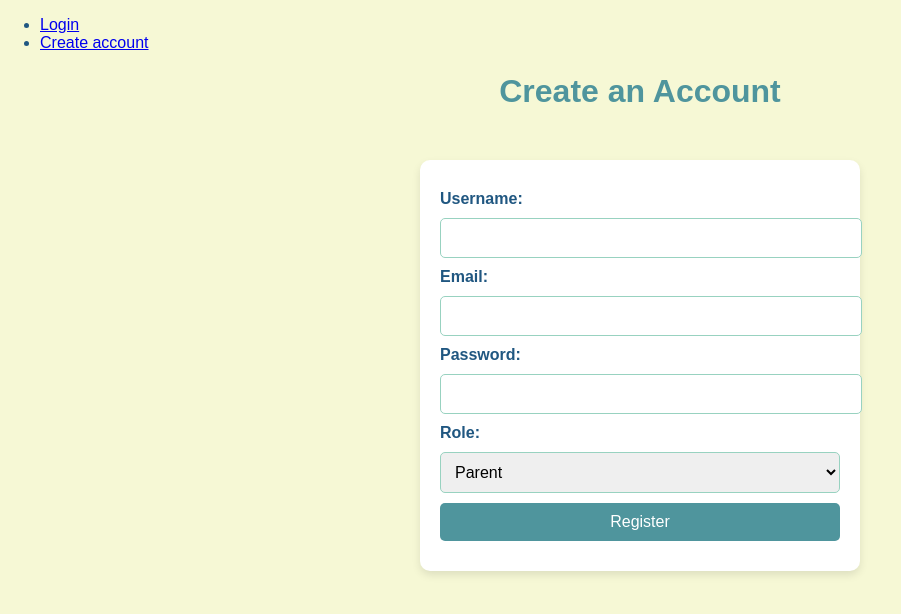
After one commit to shariyaansari/Safe-Steps, a Flask app: page /register in a window 1280 px wide. The commit adds this page. Shown: the top 614 px of the page, without its empty margins (0-901 px from the left). Run offline with Flask 3, Linux system fonts and the light colour scheme.

```diff
--- /dev/null
+++ b/main.py
@@ -0,0 +1,102 @@
+from flask import Flask, render_template, request, redirect, url_for, flash
+from flask_sqlalchemy import SQLAlchemy
+from flask_login import LoginManager, UserMixin, login_user, login_required, logout_user, current_user
+import secrets
+from werkzeug.security import generate_password_hash, check_password_hash
+
+# Generate secret key
+secret_key = secrets.token_hex(32)
+
+# Create Flask app
+app = Flask(__name__)
+
+# Database configuration
+app.config["SQLALCHEMY_DATABASE_URI"] = "sqlite:///db.sqlite"
+app.config["SECRET_KEY"] = secret_key
+
+# Initialize Flask extensions
+db = SQLAlchemy(app)
+login_manager = LoginManager()
+login_manager.init_app(app)
+login_manager.login_view = "login"
+
+# User model
+class Users(UserMixin, db.Model):
+    id = db.Column(db.Integer, primary_key=True)
+    username = db.Column(db.String(250), unique=True, nullable=False)
+    email = db.Column(db.String(250), unique=True, nullable=False)
+    password = db.Column(db.String(250), nullable=False)
+    role = db.Column(db.String(50), nullable=False, default="parent")  # "admin" or "parent"
+    created_at = db.Column(db.DateTime, server_default=db.func.now())
+
+# Initialize database
+with app.app_context():
+    db.create_all()
+
+@login_manager.user_loader
+def load_user(user_id):
+    return Users.query.get(int(user_id))
+
+@app.route('/register', methods=["GET", "POST"])
+def register():
+    if request.method == "POST":
+        username = request.form.get("username")
+        email = request.form.get("email")
+        password = request.form.get("password")
+        role = request.form.get("role")  # Get role from form
+
+        # Check if username or email exists
+        if Users.query.filter_by(username=username).first():
+            flash("Username already taken. Please choose another.", "danger")
+            return redirect(url_for("register"))
+        if Users.query.filter_by(email=email).first():
+            flash("Email already exists. Please try logging in.", "warning")
+            return redirect(url_for("register"))
+
+        # Hash password and create user
+        hashed_password = generate_password_hash(password, method='pbkdf2:sha256')
+        user = Users(username=username, email=email, password=hashed_password, role=role)
+        db.session.add(user)
+        db.session.commit()
+
+        flash("Account created successfully! Please log in.", "success")
+        return redirect(url_for("login"))
+
+    return render_template("sign_up.html")
+
+@app.route("/login", methods=["GET", "POST"])
+def login():
+    if request.method == "POST":
+        username = request.form.get("username")
+        password = request.form.get("password")
+
+        user = Users.query.filter_by(username=username).first()
+        if not user:
+            flash("User not found. Please register first.", "danger")
+            return redirect(url_for("login"))
+
+        # Check password
+        if check_password_hash(user.password, password):
+            login_user(user)
+            flash("Login Successful!", "success")
+            return redirect(url_for("home"))
+        else:
+            flash("Invalid username or password. Try again.", "danger")
+            return redirect(url_for("login"))
+
+    return render_template("login.html")
+
+@app.route("/logout")
+@login_required
+def logout():
+    logout_user()
+    flash("You have been logged out.", "info")
+    return redirect(url_for("login"))
+
+@app.route("/")
+@login_required
+def home():
+    return render_template("home.html", user=current_user)
+
+if __name__ == '__main__':
+    app.run(debug=True)
--- a/static/styles.css
+++ b/static/styles.css
@@ -1,69 +1,149 @@
-/* styles.css */
-
+/* Apply a consistent font and background color */
 body {
-    font-family: 'Arial', sans-serif;
-    background: linear-gradient(to right, #6a11cb, #2575fc);
-    display: flex;
-    justify-content: center;
-    align-items: center;
-    height: 100vh;
-    margin: 2;
+    font-family: Arial, sans-serif;
+    background-color: #F6F8D5;
+    color: #205781;
+    margin: 0;
+    padding: 0;
 }
 
-h2 {
-    color: #fff;
-    text-align: center;
-    margin-bottom: 20px;
+/* Navigation bar styling */
+.navbar {
+    background-color: #205781;
+    padding: 10px 20px;
+    display: flex;
+    justify-content: space-between;
+    align-items: center;
 }
 
-form {
-    background: rgba(255, 255, 255, 0.9);
-    padding: 30px;
-    border-radius: 10px;
-    box-shadow: 0 4px 20px rgba(0, 0, 0, 0.2);
-    width: 300px;
+.navbar ul {
+    list-style: none;
+    margin: 0;
+    padding: 0;
+    display: flex;
 }
 
-input[type="text"],
-input[type="password"] {
-    width: 100%;
-    padding: 12px;
-    margin: 10px 0;
-    border: 1px solid #ccc;
-    border-radius: 5px;
-    transition: border-color 0.3s;
+.navbar ul li {
+    margin-right: 20px;
 }
 
-input[type="text"]:focus,
-input[type="password"]:focus {
-    border-color: #6a11cb;
-    outline: none;
+.navbar ul li a {
+    color: #F6F8D5;
+    text-decoration: none;
+    font-weight: bold;
+    padding: 10px 15px;
+    border-radius: 5px;
+    transition: background-color 0.3s ease;
+}
+
+.navbar ul li a:hover {
+    background-color: #4F959D;
+}
+
+/* Logout button */
+.navbar ul li .logout {
+    color: #FFCCCB; /* Light red for logout */
+    font-weight: bold;
+}
+
+.navbar ul li .logout:hover {
+    background-color: white;
+    color: #FF6347; /* Tomato red */
+}
+
+/* Responsive Navigation */
+@media screen and (max-width: 768px) {
+    .navbar {
+        flex-direction: column;
+        align-items: center;
+    }
+
+    .navbar ul {
+        flex-direction: column;
+        width: 100%;
+        text-align: center;
+    }
+
+    .navbar ul li {
+        margin: 10px 0;
+    }
+}
+
+/* Center Content */
+.content {
+    display: flex;
+    flex-direction: column;
+    align-items: center;
+    padding: 20px;
+}
+
+#map {
+    height: 500px;
+    width: 100%;
+    max-width: 800px;
+    margin-top: 20px;
+    border: 2px solid #205781;
+    border-radius: 10px;
+}
+
+h1 {
+    text-align: center;
+    color: #4F959D;
+}
+
+/* Form container */
+form {
+    background-color: white;
+    max-width: 400px;
+    margin: 50px auto;
+    padding: 20px;
+    border-radius: 10px;
+    box-shadow: 0px 4px 8px rgba(0, 0, 0, 0.1);
+}
+
+label {
+    font-weight: bold;
+    display: block;
+    margin-top: 10px;
+}
+
+input, select {
+    width: 100%;
+    padding: 10px;
+    margin-top: 5px;
+    border: 1px solid #98D2C0;
+    border-radius: 5px;
+    font-size: 16px;
 }
 
 button {
     width: 100%;
-    padding: 12px;
-    background-color: #6a11cb;
+    background-color: #4F959D;
     color: white;
+    padding: 10px;
+    margin-top: 15px;
     border: none;
     border-radius: 5px;
     cursor: pointer;
     font-size: 16px;
-    transition: background-color 0.3s, transform 0.3s;
+    transition: background-color 0.3s ease;
 }
 
 button:hover {
-    background-color: #2575fc;
-    transform: translateY(-2px);
+    background-color: #205781;
 }
 
-ul {
-    list-style-type: none;
-    padding: 0;
+/* Centering form elements */
+form input, form select, form button {
+    display: block;
+    margin: 10px 0;
 }
 
-ul li {
-    color: red;
-    text-align: center;
-    margin-top: 10px;
+/* Adjustments for login page */
+form.login {
+    max-width: 350px;
 }
+
+h1.login-title {
+    color: #98D2C0;
+}
--- /dev/null
+++ b/templates/sign_up.html
@@ -0,0 +1,38 @@
+<!DOCTYPE html>
+<html lang="en">
+  <head>
+    <meta charset="UTF-8" />
+    <meta http-equiv="X-UA-Compatible" content="IE=edge" />
+    <meta name="viewport" content="width=device-width, initial-scale=1.0" />
+    <title>Sign Up</title>
+    <link rel="stylesheet" href="./static/styles.css">
+</head>
+  <body>
+    <nav>
+      <ul>
+        <li><a href="/login">Login</a></li>
+        <li><a href="/register">Create account</a></li>
+      </ul>
+    </nav>
+    <h1>Create an Account</h1>
+
+    <form action="/register" method="post">
+      <label for="username">Username:</label>
+      <input type="text" name="username" required />
+
+      <label for="email">Email:</label>
+      <input type="email" name="email" required />
+
+      <label for="password">Password:</label>
+      <input type="password" name="password" required />
+
+      <label for="role">Role:</label>
+      <select name="role">
+        <option value="parent">Parent</option>
+        <option value="admin">Admin</option>
+      </select>
+
+      <button type="submit">Register</button>
+    </form>
+  </body>
+</html>
```
Also changed, not shown: app.py (deleted, +0 -48 lines), static/home.css (added, +55 -0 lines), static/script.js (added, +84 -0 lines), templates/admin.html (deleted, +0 -12 lines), templates/home.html (added, +35 -0 lines), templates/login.html (+21 -14 lines), instance/database.db (renamed from database.db), instance/db.sqlite (added), readme.md.
